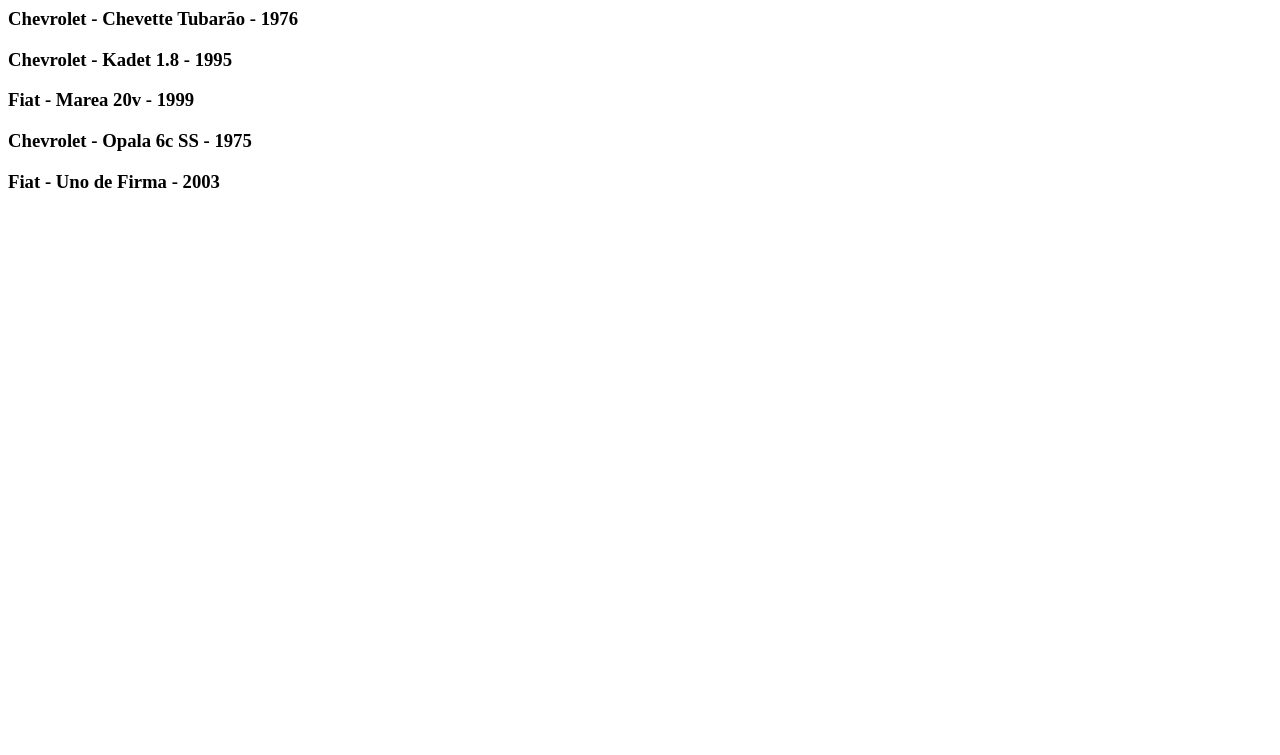
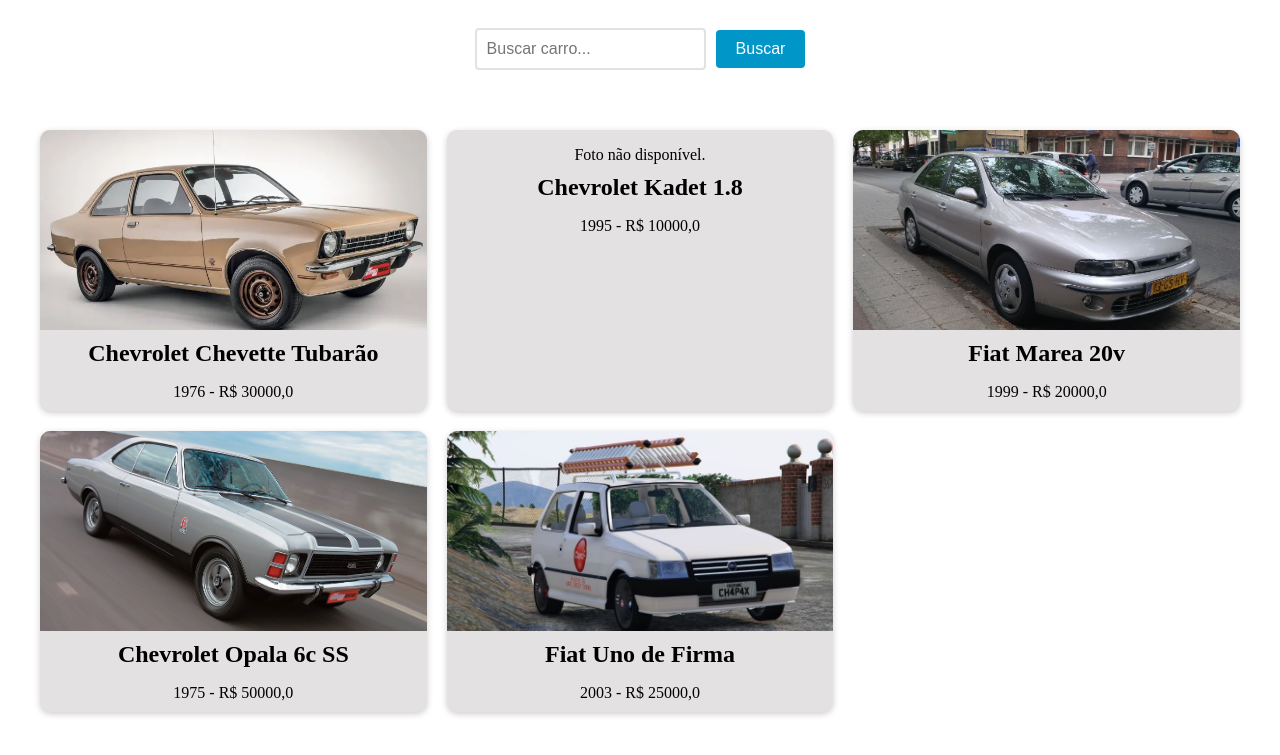
Before and after one commit to joaovictorgcu/projeto_django_fds, a Django app: page /carros/ in a window 1280 px wide. Shown: the top 755 px of the page. Run offline with Django 5.2, Linux system fonts and the light colour scheme; data comes from the database, SQL or seed files in the repository.

Commit message:
Adicionando ''Foto não disponível'' para carros que nao possuem fotos.

```diff
--- a/Projeto_FDS/urls.py
+++ b/Projeto_FDS/urls.py
@@ -8,5 +8,5 @@ from cars.views import cars_view
 
 urlpatterns = [
     path('admin/', admin.site.urls),
-    path('carros/', cars_view),
+    path('carros/', cars_view, name = 'cars_list'),
 ]   + static(settings.MEDIA_URL, documento_root = settings.MEDIA_ROOT)
--- a/cars/templates/cars.html
+++ b/cars/templates/cars.html
@@ -1,12 +1,117 @@
-<html>
-    <head>
-        <title>Meus carros</title>
-    </head>
-    {% block content %}
-    <body>
-        {% for car in cars %}
-            <h3> {{ car.brand }} - {{ car.model }} - {{ car.factory_year }} </h3>
-        {% endfor %}
-    </body>
-    {% endblock %}
-</html>
+{% load static %}
+{% block content %}
+  <style>
+    .car-grid {
+      display: grid;
+      grid-template-columns: repeat(3, 1fr);
+      gap: 20px;
+      margin: 0 auto;
+      max-width: 1200px;
+      padding: 20px;
+    }
+
+    .car-card {
+      background-color: #e3e1e1;
+      box-shadow: 0 2px 6px rgba(0, 0, 0, 0.2);
+      border-radius: 10px;
+      overflow: hidden;
+      text-align: center;
+      transition: all 0.3s ease;
+    }
+
+    .car-card:hover {
+        cursor: pointer;
+        box-shadow: 0 4px 10px rgba(0, 0, 0, 0.4);
+        transform: translateY(-2px);
+    }
+
+    .car-card img {
+      width: 100%;
+      height: 200px;
+      object-fit: cover;
+    }
+
+    .car-card h3 {
+        font-size: 20px;
+        margin-top: 10px;
+        margin-bottom: 5px;
+    }
+
+    .car-card h2 {
+      font-size: 1.5rem;
+      margin: 10px;
+    }
+
+    .car-card p {
+      font-size: 1rem;
+      margin-bottom: 10px;
+    }
+
+    @media (max-width: 768px) {
+      .car-grid {
+        grid-template-columns: repeat(2, 1fr);
+      }
+    }
+
+    form {
+        display: flex;
+        justify-content: center;
+        align-items: center;
+        margin-bottom: 20px;
+        text-align: center;
+        padding: 20px;
+    }
+
+    input[type="text"] {
+        padding: 10px;
+        font-size: 16px;
+        border: 2px solid #e3e1e1;
+        border-radius: 4px;
+        margin-right: 10px;
+        transition: border-bottom-color 0.3s ease-in-out;
+    }
+
+    input[type="text"]:focus {
+        outline: none;
+        border-bottom-color: #e3e1e1;
+    }
+
+    button[type="submit"] {
+        background-color: #0096c7;
+        color: #fff;
+        border: none;
+        padding: 10px 20px;
+        font-size: 16px;
+        border-radius: 4px;
+        cursor: pointer;
+        transition: background-color 0.3s ease-in-out;
+    }
+
+    button[type="submit"]:hover {
+        background-color: #108eb8;
+    }
+  </style>
+
+  <form method="GET" action="{% url 'cars_list' %}">
+    <input type="text" name="search" placeholder="Buscar carro...">
+    <button type="submit">Buscar</button>
+  </form>
+
+  <div class="car-grid">
+    {% if cars %}
+      {% for car in cars %}
+        <div class="car-card">
+            {% if car.photo %}
+            <img src="{{ car.photo.url }}" alt="{{ car.model }} - {{ car.brand }}">
+            {% else %}
+            <p class="no-photo"> Foto não disponível.</p>
+            {% endif %}
+          <h2>{{ car.brand }} {{ car.model }}</h2>
+          <p>{{ car.factory_year }} - R$ {{ car.value }}</p>
+        </div>
+      {% endfor %}
+    {% else %}
+      <p class="no-results">Nenhum carro encontrado.</p>
+    {% endif %}
+  </div>
+{% endblock %}
```
